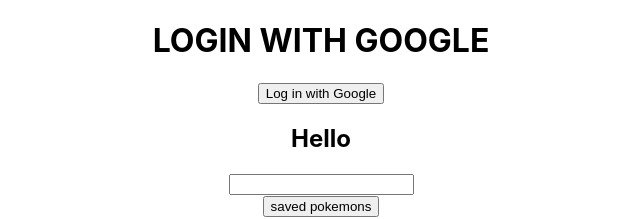
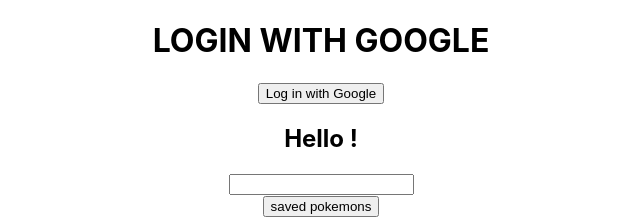
Before and after one commit to fionamei/411, a React (Create React App) app in the folder Prototype/pokemon/: page / in a window 1280 px wide. Shown: the top 219 px of the page, without its empty margins (319-959 px from the left). Built offline with nearby package versions, Linux system fonts and the light colour scheme.

Commit message:
exclamation point

```diff
--- a/Prototype/pokemon/src/pages/login.js
+++ b/Prototype/pokemon/src/pages/login.js
@@ -55,7 +55,7 @@
   return (
     <div>
          <button onClick={signInWithGoogle}>Log in with Google</button>
-        <h2>Hello {displayName} </h2>
+        <h2>Hello {displayName}! </h2>
     </div>
   )
 }
```
